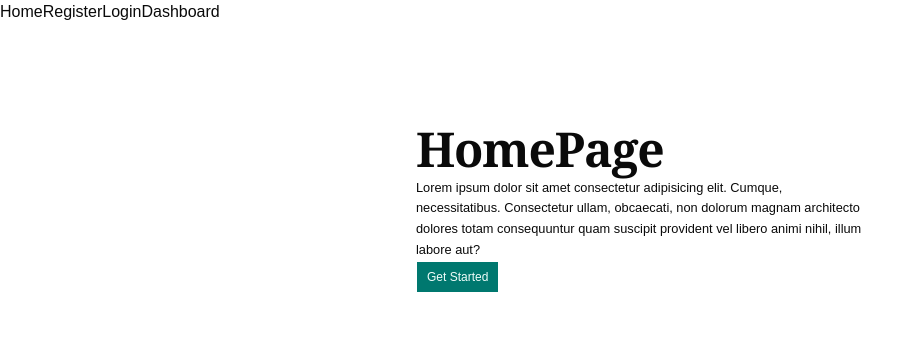
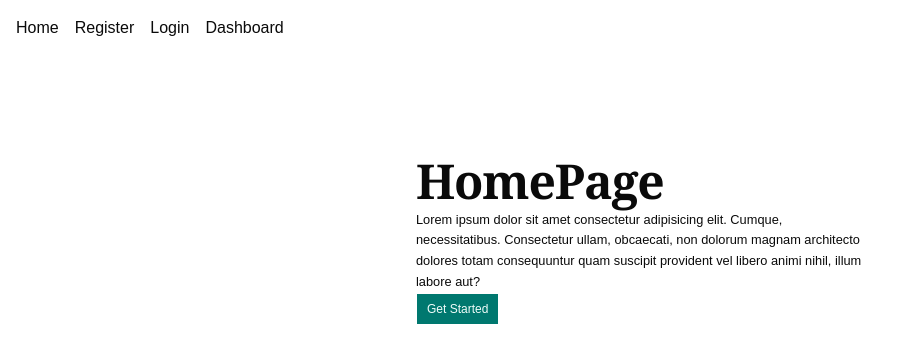
Before and after one commit to dominicpam89/refresher-03-axios-experimentation, a React (Vite) app: page / in a window 1280 px wide. Shown: the top 362 px of the page, without its empty margins (0-923 px from the left). Built offline with nearby package versions, Linux system fonts and the light colour scheme.

Commit message:
update RootLayout nav style

```diff
--- a/src/components/RootLayout.tsx
+++ b/src/components/RootLayout.tsx
@@ -5,7 +5,7 @@ export default function RootLayout() {
   return (
     <>
       <header>
-        <nav>
+        <nav className="hidden md:w-full md:p-4 md:flex md:gap-4">
           <Link to="/">Home</Link>
           <Link to="/register">Register</Link>
           <Link to="/login">Login</Link>
```
